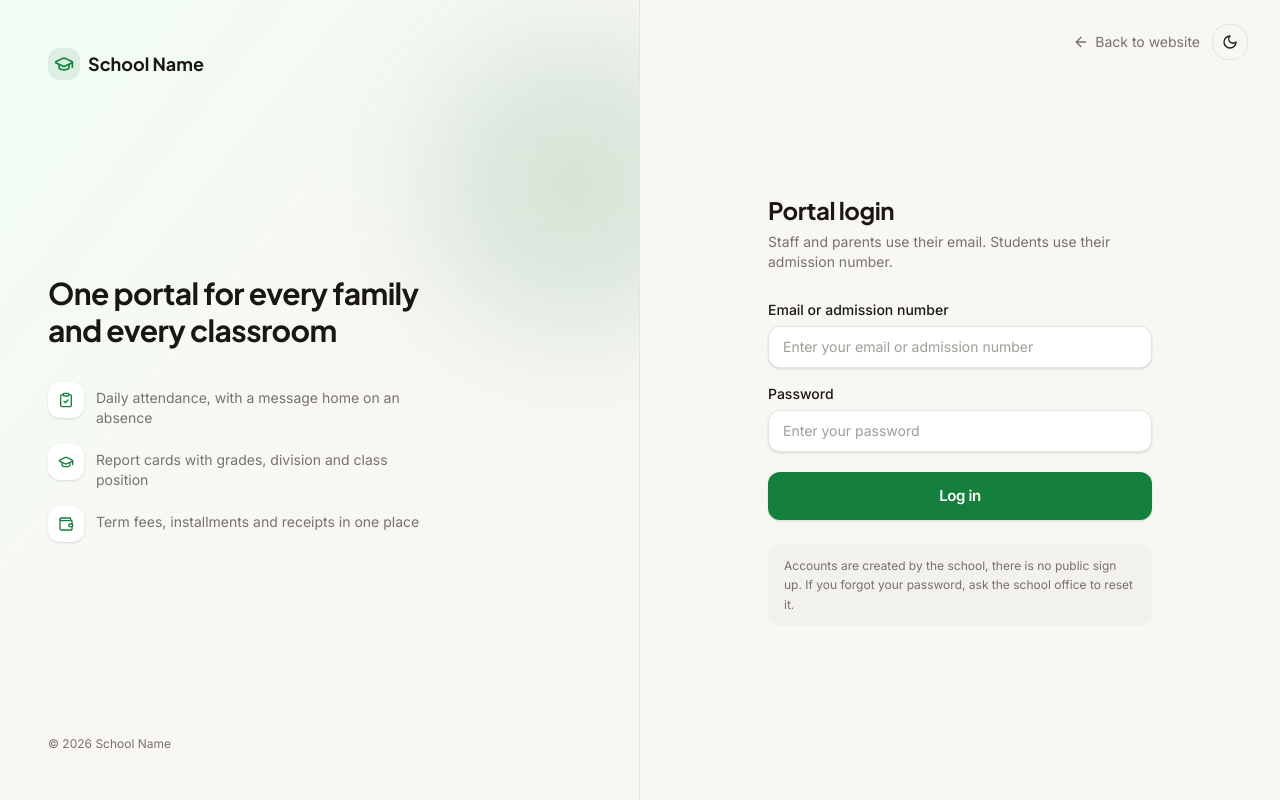
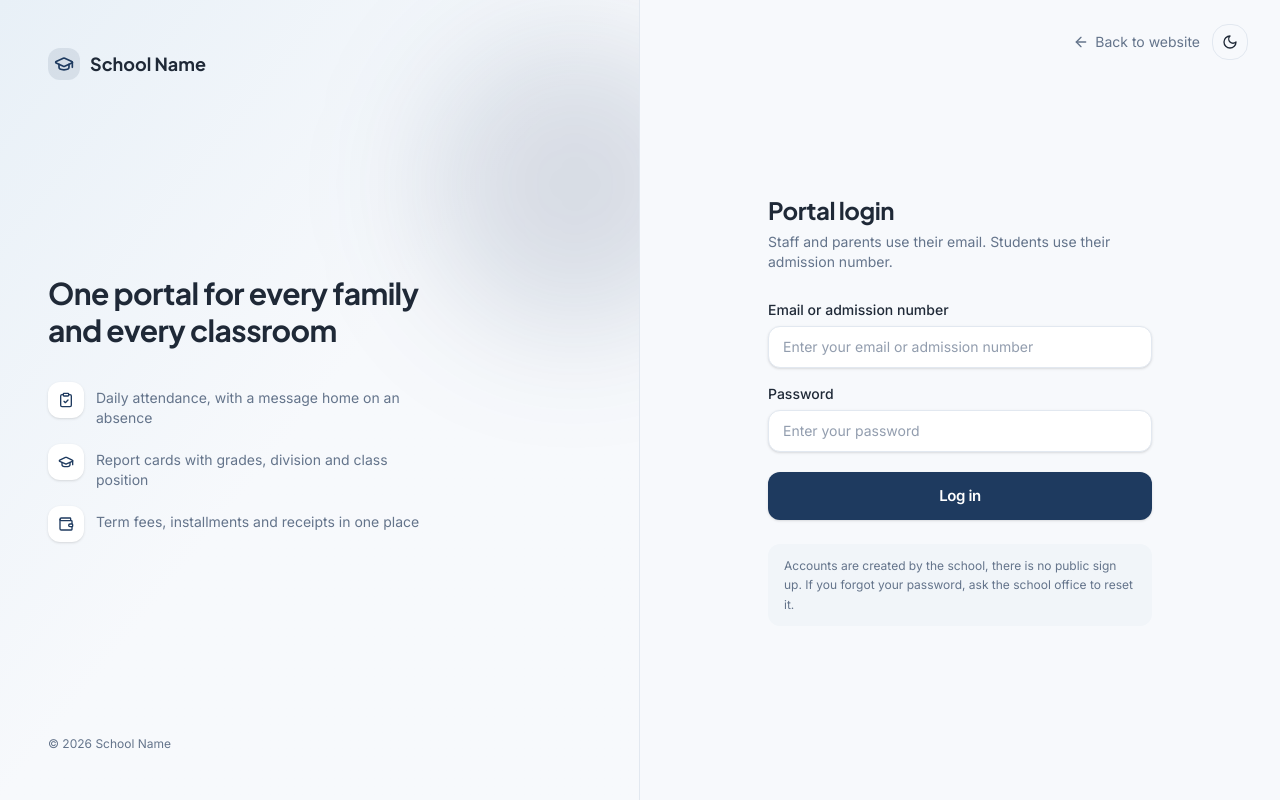
Before and after one commit to Abdalle13/al-hikma-school, a React (Vite) app in the folder frontend/: page /login in a window 1280 px wide. Built offline with nearby package versions, Linux system fonts and the light colour scheme; no server answers.

Commit message:
switch the palette to a navy primary with an olive green secondary and cool slate neutrals, add secondary and info tokens, and give the portal a dark navy sidebar with a green accent on the active item

```diff
--- a/frontend/src/components/layout/PortalLayout.jsx
+++ b/frontend/src/components/layout/PortalLayout.jsx
@@ -46,19 +46,19 @@ function SidebarShell({ user }) {
 
   return (
     <div className="min-h-screen bg-bg">
-      <aside className="fixed inset-y-0 left-0 hidden w-64 border-r border-border bg-surface lg:block">
+      <aside className="fixed inset-y-0 left-0 hidden w-64 bg-sidebar lg:block">
         <PortalSidebar role={user.role.toLowerCase()} basePath={roleHome(user.role)} />
       </aside>
 
       {open ? (
         <div className="fixed inset-0 z-50 lg:hidden">
           <div className="absolute inset-0 bg-black/50 backdrop-blur-sm" onClick={() => setOpen(false)} />
-          <div className="absolute inset-y-0 left-0 w-72 border-r border-border bg-surface shadow-card-hover">
+          <div className="absolute inset-y-0 left-0 w-72 bg-sidebar shadow-card-hover">
             <button
               type="button"
               onClick={() => setOpen(false)}
               aria-label="Close menu"
-              className="absolute right-3 top-4 rounded-lg p-1.5 text-muted hover:bg-surface-2 hover:text-fg"
+              className="absolute right-3 top-4 rounded-lg p-1.5 text-white/60 hover:bg-white/10 hover:text-white"
             >
               <X className="h-5 w-5" />
             </button>
--- a/frontend/src/components/ui/Brand.jsx
+++ b/frontend/src/components/ui/Brand.jsx
@@ -5,19 +5,33 @@ import { cn } from "../../utils/formatter.js";
 
 // the school wordmark. uses the logo image when the admin has set one,
 // otherwise an icon plus the school name from settings.
-export function Brand({ to = "/", className, textClassName }) {
+// `onDark` styles it for the navy sidebar.
+export function Brand({ to = "/", className, textClassName, onDark = false }) {
   const { schoolName, logo } = useSelector((s) => s.settings.data);
 
   return (
-    <Link to={to} className={cn("flex items-center gap-2", className)}>
+    <Link to={to} className={cn("flex items-center gap-2.5", className)}>
       {logo ? (
         <img src={logo} alt={schoolName} className="h-8 w-auto" />
       ) : (
-        <span className="grid h-8 w-8 place-items-center rounded-xl bg-primary/10 text-primary">
+        <span
+          className={cn(
+            "grid h-8 w-8 place-items-center rounded-xl",
+            onDark ? "bg-white/12 text-white" : "bg-primary/10 text-primary"
+          )}
+        >
           <GraduationCap className="h-5 w-5" />
         </span>
       )}
-      <span className={cn("font-heading text-lg font-bold text-fg", textClassName)}>{schoolName}</span>
+      <span
+        className={cn(
+          "font-heading text-lg font-bold",
+          onDark ? "text-white" : "text-fg",
+          textClassName
+        )}
+      >
+        {schoolName}
+      </span>
     </Link>
   );
 }
--- a/frontend/src/components/ui/useChartColors.js
+++ b/frontend/src/components/ui/useChartColors.js
@@ -20,9 +20,12 @@ function read() {
   if (typeof window === "undefined") return fallback;
   const s = getComputedStyle(document.documentElement);
   const get = (name, def) => s.getPropertyValue(name).trim() || def;
+  const secondary = get("--secondary", fallback.secondary);
   return {
     primary: get("--primary", fallback.primary),
-    accent: get("--accent", fallback.accent),
+    secondary,
+    accent: secondary, // kept so older charts that reference `accent` still work
+    info: get("--info", fallback.info),
     success: get("--success", fallback.success),
     warning: get("--warning", fallback.warning),
     danger: get("--danger", fallback.danger),
@@ -34,14 +37,16 @@ function read() {
 }
 
 const fallback = {
-  primary: "#15803D",
-  accent: "#F59E0B",
+  primary: "#1E3A5F",
+  secondary: "#A0AC4F",
+  accent: "#A0AC4F",
+  info: "#2563EB",
   success: "#16A34A",
-  warning: "#D97706",
+  warning: "#F59E0B",
   danger: "#DC2626",
-  muted: "#78716C",
-  border: "#E7E5E4",
-  fg: "#1C1917",
+  muted: "#64748B",
+  border: "#E2E8F0",
+  fg: "#1F2937",
   surface: "#FFFFFF",
 };
 
--- a/frontend/src/index.css
+++ b/frontend/src/index.css
@@ -4,47 +4,72 @@
 @custom-variant dark (&:where(.dark, .dark *));
 
 /*
-  design tokens. light is the default, dark overrides the same names.
-  feel: trustworthy, calm, premium. deep green primary, warm stone neutrals,
-  soft layered shadows on light, surface contrast on dark.
+  design tokens. professional school palette:
+  navy primary (brand, buttons, sidebar), olive-green secondary (accents,
+  active items), cool slate neutrals, clear status colours. light is default.
 */
 :root {
-  --primary: #15803d;
-  --primary-hover: #166534;
-  --primary-soft: #f0fdf4;
+  --primary: #1e3a5f;
+  --primary-hover: #162d49;
+  --primary-soft: #e8f0f7;
   --on-primary: #ffffff;
-  --accent: #f59e0b;
-  --bg: #f8f7f4;
+
+  --secondary: #a0ac4f;
+  --secondary-hover: #89943f;
+  --secondary-soft: #f1f4de;
+
+  --bg: #f7f9fc;
   --surface: #ffffff;
-  --surface-2: #f2f1ec;
-  --border: #e7e4dd;
-  --fg: #1a1712;
-  --muted: #77726a;
+  --surface-2: #f1f5f9;
+  --border: #e2e8f0;
+
+  --fg: #1f2937;
+  --muted: #64748b;
+
   --success: #16a34a;
-  --warning: #d97706;
+  --warning: #f59e0b;
   --danger: #dc2626;
+  --info: #2563eb;
 
-  --shadow-sm: 0 1px 2px rgb(20 15 8 / 0.05);
-  --shadow-card: 0 1px 2px rgb(20 15 8 / 0.04), 0 10px 30px -12px rgb(20 15 8 / 0.12);
-  --shadow-card-hover: 0 2px 6px rgb(20 15 8 / 0.06), 0 20px 44px -14px rgb(20 15 8 / 0.2);
-  --shadow-header: 0 1px 0 rgb(20 15 8 / 0.06), 0 10px 30px -18px rgb(20 15 8 / 0.22);
+  /* the left sidebar stays dark navy in both themes */
+  --sidebar: #1e3a5f;
+  --sidebar-hover: #274b78;
+  --sidebar-fg: #c7d5e5;
+  --sidebar-active: #b6c266;
+
+  --shadow-sm: 0 1px 2px rgb(15 23 42 / 0.06);
+  --shadow-card: 0 1px 2px rgb(15 23 42 / 0.04), 0 10px 30px -12px rgb(15 23 42 / 0.12);
+  --shadow-card-hover: 0 2px 6px rgb(15 23 42 / 0.06), 0 20px 44px -14px rgb(15 23 42 / 0.2);
+  --shadow-header: 0 1px 0 rgb(15 23 42 / 0.06), 0 10px 30px -18px rgb(15 23 42 / 0.22);
 }
 
 .dark {
-  --primary: #34d399;
-  --primary-hover: #6ee7b7;
-  --primary-soft: #10241d;
-  --on-primary: #05231a;
-  --accent: #fbbf24;
-  --bg: #14120f;
-  --surface: #201d19;
-  --surface-2: #2a2622;
-  --border: #38332d;
-  --fg: #f6f4f0;
-  --muted: #a8a29a;
+  --primary: #6ea0d4;
+  --primary-hover: #8fb8e0;
+  --primary-soft: #17273a;
+  --on-primary: #0b1b2e;
+
+  --secondary: #bcc972;
+  --secondary-hover: #cdd88c;
+  --secondary-soft: #1e2417;
+
+  --bg: #0f1520;
+  --surface: #1a2230;
+  --surface-2: #232d3d;
+  --border: #33404f;
+
+  --fg: #e8edf3;
+  --muted: #94a3b8;
+
   --success: #4ade80;
   --warning: #fbbf24;
   --danger: #f87171;
+  --info: #60a5fa;
+
+  --sidebar: #131c28;
+  --sidebar-hover: #1f2b3a;
+  --sidebar-fg: #94a3b8;
+  --sidebar-active: #bcc972;
 
   --shadow-sm: 0 1px 2px rgb(0 0 0 / 0.4);
   --shadow-card: 0 1px 2px rgb(0 0 0 / 0.3), 0 12px 32px -16px rgb(0 0 0 / 0.55);
@@ -52,13 +77,16 @@
   --shadow-header: 0 1px 0 rgb(0 0 0 / 0.4), 0 12px 30px -20px rgb(0 0 0 / 0.7);
 }
 
-/* expose the tokens as tailwind utilities: bg-bg, text-fg, border-border, bg-primary */
+/* expose the tokens as tailwind utilities */
 @theme inline {
   --color-primary: var(--primary);
   --color-primary-hover: var(--primary-hover);
   --color-primary-soft: var(--primary-soft);
   --color-on-primary: var(--on-primary);
-  --color-accent: var(--accent);
+  --color-secondary: var(--secondary);
+  --color-secondary-hover: var(--secondary-hover);
+  --color-secondary-soft: var(--secondary-soft);
+  --color-accent: var(--secondary);
   --color-bg: var(--bg);
   --color-surface: var(--surface);
   --color-surface-2: var(--surface-2);
@@ -68,6 +96,11 @@
   --color-success: var(--success);
   --color-warning: var(--warning);
   --color-danger: var(--danger);
+  --color-info: var(--info);
+  --color-sidebar: var(--sidebar);
+  --color-sidebar-hover: var(--sidebar-hover);
+  --color-sidebar-fg: var(--sidebar-fg);
+  --color-sidebar-active: var(--sidebar-active);
 
   --font-sans: "Inter", ui-sans-serif, system-ui, -apple-system, sans-serif;
   --font-heading: "Plus Jakarta Sans", "Inter", ui-sans-serif, system-ui, sans-serif;
@@ -112,7 +145,6 @@
 }
 
 @layer components {
-  /* shared card look, so utilities and components stay in sync */
   .shadow-card {
     box-shadow: var(--shadow-card);
   }
--- a/frontend/src/pages/AdminDashboard.jsx
+++ b/frontend/src/pages/AdminDashboard.jsx
@@ -178,7 +178,7 @@ export default function AdminDashboard() {
                     strokeWidth={0}
                   >
                     <Cell fill={c.primary} />
-                    <Cell fill={c.accent} />
+                    <Cell fill={c.secondary} />
                   </Pie>
                   <Tooltip {...tooltip} />
                 </PieChart>
@@ -205,8 +205,8 @@ export default function AdminDashboard() {
                 <CartesianGrid stroke={c.border} vertical={false} />
                 <XAxis dataKey="name" {...axis} />
                 <YAxis allowDecimals={false} {...axis} />
-                <Tooltip cursor={{ fill: `${c.accent}12` }} {...tooltip} />
-                <Bar dataKey="count" fill={c.accent} radius={[6, 6, 0, 0]} maxBarSize={44} />
+                <Tooltip cursor={{ fill: `${c.info}12` }} {...tooltip} />
+                <Bar dataKey="count" fill={c.info} radius={[6, 6, 0, 0]} maxBarSize={44} />
               </BarChart>
             </ChartCard>
           </div>
--- a/frontend/src/utils/reportPdf.js
+++ b/frontend/src/utils/reportPdf.js
@@ -5,12 +5,12 @@ export async function exportReportsPdf({ schoolName, term, overview, enrolment,
   const autoTable = (await import("jspdf-autotable")).default;
 
   const doc = new jsPDF();
-  const green = [21, 128, 61];
+  const navy = [30, 58, 95];
   let y = 20;
 
   doc.setFontSize(18);
-  doc.setTextColor(...green);
-  doc.text(`${schoolName || "School"} — Reports`, 14, y);
+  doc.setTextColor(...navy);
+  doc.text(`${schoolName || "School"} reports`, 14, y);
   y += 7;
   doc.setFontSize(10);
   doc.setTextColor(90);
@@ -26,7 +26,7 @@ export async function exportReportsPdf({ schoolName, term, overview, enrolment,
       startY: y,
       head: [head],
       body,
-      headStyles: { fillColor: green },
+      headStyles: { fillColor: navy },
       styles: { fontSize: 9 },
       margin: { left: 14, right: 14 },
       didDrawPage: () => {},
```
Also changed, not shown: frontend/src/components/layout/PortalSidebar.jsx (+23 -15 lines), frontend/public/favicon.svg.
